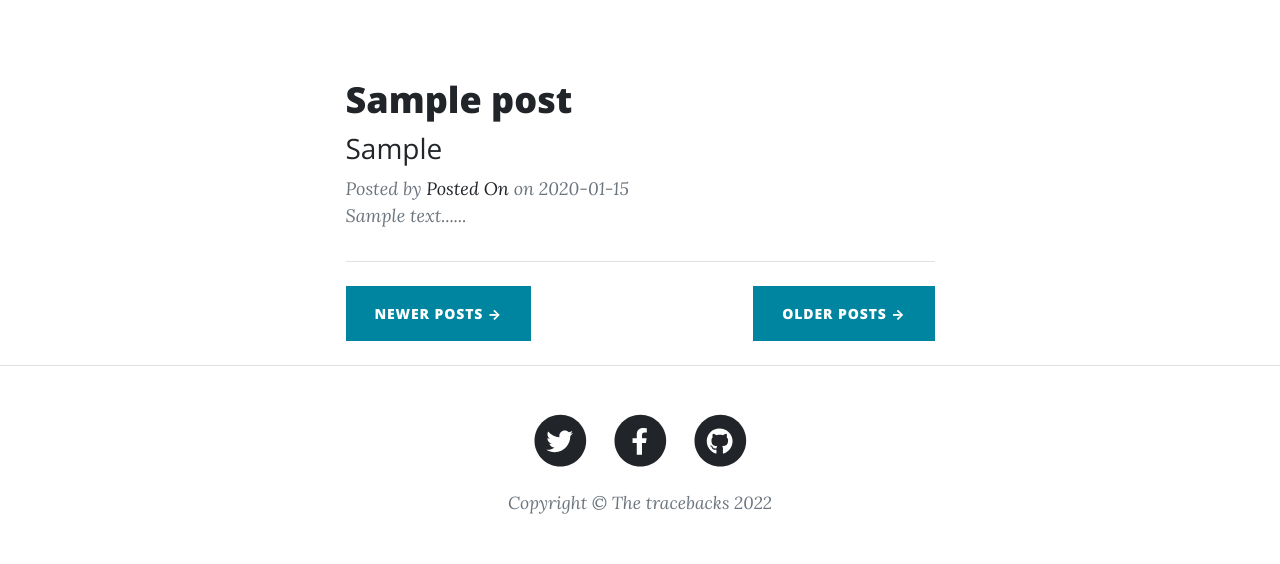
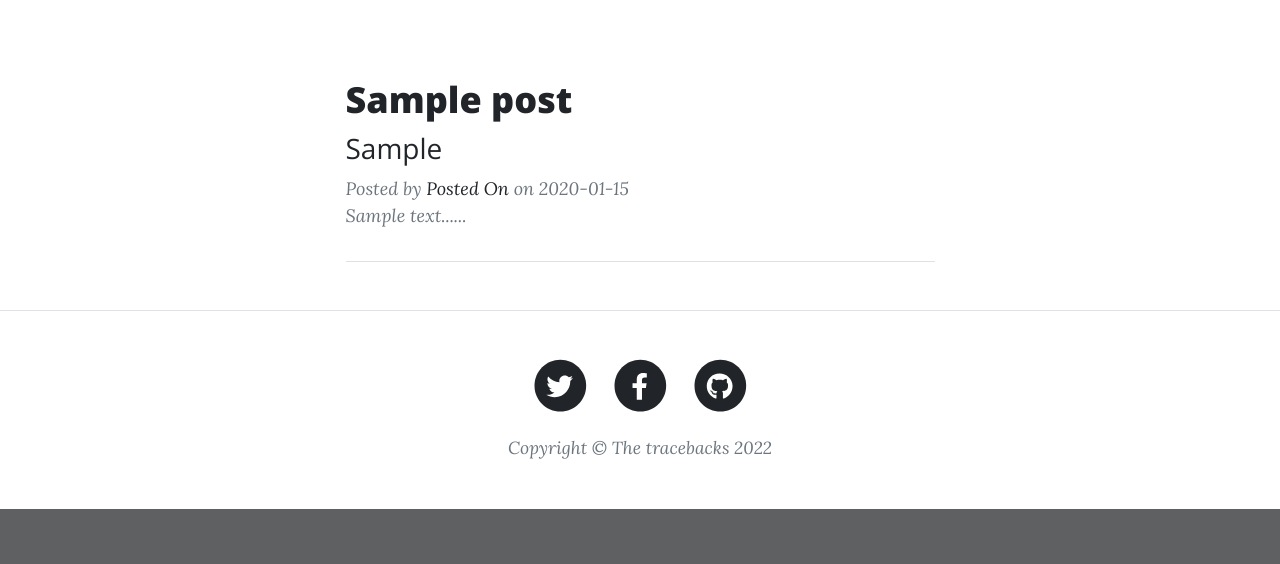
Before and after one commit to abhishekkumar1775/flask_blogging_site, a Flask app: page / in a window 1280 px wide. Shown: the part 532-1096 px from the top of the page. After the commit the page ends 1041 px from the top, so only its background shows below. Run offline with Flask 2, Linux system fonts and the light colour scheme; tables that the repository leaves empty hold one stand-in row (values such as "Sample post"); some libraries are stand-ins or nearby versions.

Commit message:
all done

```diff
--- a/main.py
+++ b/main.py
@@ -55,15 +55,23 @@ class Posts (db.Model):
 def home(token):
     print("Entered home")
     start_token = int(token)
-
-    post = Posts.query.filter_by().all()[start_token:start_token+params['no_of_posts']]
+    if ('user' in session and session['user'] == params['admin']):
+        params['log']=1
+    post = Posts.query.filter_by().all()
+    params['total_post'] = len(post)
+    post = post[start_token:start_token+params['no_of_posts']]
     return render_template("index.html",params =params,posts = post,start_token=start_token)
 
 @app.route("/")
 def home_def():
     print("Entered home")
 
-    post = Posts.query.filter_by().all()[0:params['no_of_posts']]
+    if ('user' in session and session['user'] == params['admin']):
+        params['log']=1
+    start_token =0
+    post = Posts.query.filter_by().all()
+    params['total_post'] = len(post)
+    post = post[start_token:start_token+params['no_of_posts']]
     return render_template("index.html",params =params,posts = post,start_token=0)
 
 @app.route("/about")
@@ -75,6 +83,8 @@ def about():
 def dashboard():
     cred = ""
 
+    if ('user' in session and session['user'] == params['admin']):
+        params['log']=1
     post = Posts.query.all()
     if ('user' in session and session['user'] == params['admin']):
         return render_template("dashboard.html",params = params,posts = post)
@@ -102,6 +112,7 @@ def post_route(post_slug):
 @app.route("/edit/<string:id>",methods = ['GET','POST'])
 def edit(id):
     if ('user' in session and session['user'] == params['admin']):
+        params['log']=1
         if request.method == 'POST':
             box_title = request.form.get('title')
             tline = request.form.get('tline')
@@ -113,6 +124,7 @@ def edit(id):
                 post = Posts(title = box_title,slug = slug,date = datetime.now(),content= content,tagline= tline,img_file = img_file)
                 db.session.add(post)
                 db.session.commit()
+                return redirect("/post/"+post.slug)
 
             else:
                 post = Posts.query.filter_by(id=id).first()
@@ -132,7 +144,7 @@ def edit(id):
                 return redirect("/post/"+post.slug)
 
         post = Posts.query.filter_by(id =id).first()
-        return render_template("edit.html",params = params,post = post)
+        return render_template("edit.html",params = params,post = post,id=id)
 
     else:
         return redirect("/dashboard")
@@ -168,6 +180,7 @@ def logout():
 
 @app.route("/delete/<string:id>", methods= ['GET'])
 def delete(id):
+
     if(params['log']):
         Posts.query.filter_by(id = id).delete()
         db.session.commit()
--- a/templates/edit.html
+++ b/templates/edit.html
@@ -22,7 +22,7 @@
 <!-- <h1>Welcome you are logged in!</h1> -->
 
 <h1>Add/Edit Posts</h1>
-<form id="contactForm" method="post" action="/edit/{{post.id}}" data-sb-form-api-token="API_TOKEN">
+<form id="contactForm" method="post" action="/edit/{{id}}" data-sb-form-api-token="API_TOKEN">
     <div class="form-floating">
         <input class="form-control" id="name" name="title" type="text" placeholder="Title" value="{{post.title}}" data-sb-validations="required" />
         <label for="name">Title</label>
--- a/templates/index.html
+++ b/templates/index.html
@@ -46,8 +46,12 @@
                     <hr class="my-4" />
                     <!-- Pager-->
                     <div class="d-flex justify-content-between mb-4">
-                        <a class="btn btn-primary text-uppercase" href="/{{start_token-params['no_of_posts']}}">Newer Posts →</a>
-                        <a class="btn btn-primary text-uppercase" href="/{{start_token+params['no_of_posts']}}">Older Posts →</a>
+                        {% if start_token != 0  %}
+                        <a class="btn btn-primary text-uppercase" href="/{{start_token-params['no_of_posts']}}">&larr; Newer Posts </a>
+                        {% endif %}
+                        {% if params['total_post'] > start_token + params['no_of_posts']%}
+                        <a class="btn btn-primary text-uppercase" href="/{{start_token+params['no_of_posts']}}">Older Posts &rarr;</a>
+                        {% endif %}
                     </div>
                 </div>
             </div>
```
